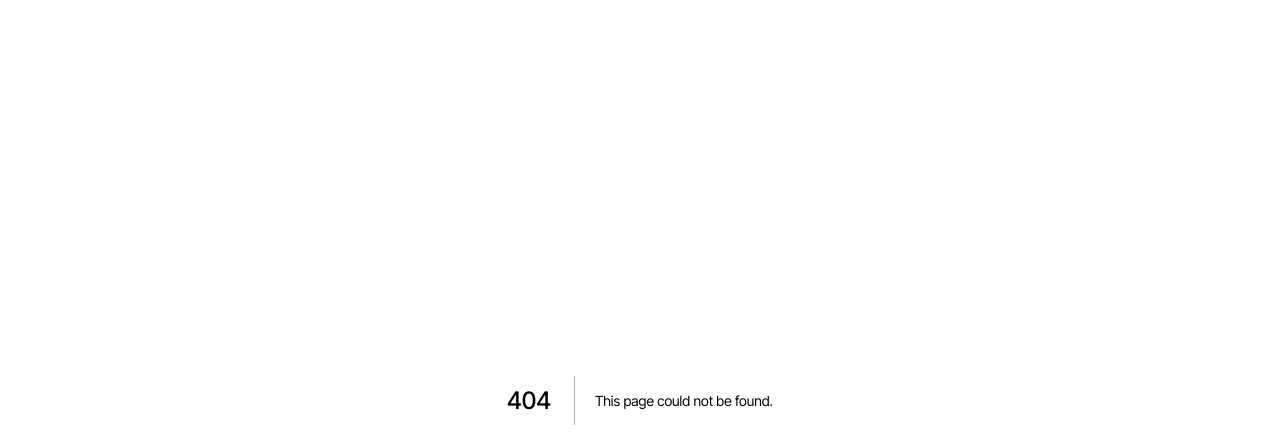
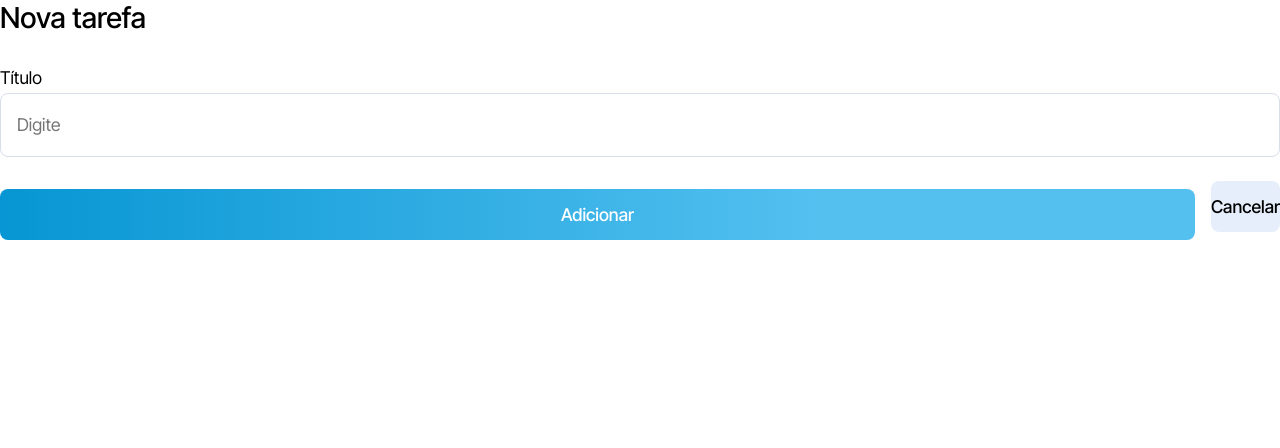
Before and after one commit to JaqueBRSilva/teste-dev-jr-legaplan, a Next.js app: page /new-task in a window 1280 px wide. Before the commit this address had no page. Shown: the top 448 px of the page. Built offline with nearby package versions, Linux system fonts and the light colour scheme.

Commit message:
feat: página `new-task` adicionada

```diff
--- /dev/null
+++ b/src/app/new-task/page.module.scss
@@ -0,0 +1,35 @@
+.labelText {
+    display: grid;
+    margin-bottom: 0.3rem;
+    font-size: 1.1rem;
+    font-weight: 400;
+}
+
+.inputTxt {
+    height: 4rem;
+    width: 100%;
+    padding: 1rem;
+    color: var(--black);
+    font-size: 1.1rem;
+    font-weight: 400;
+    background: transparent;
+    border-radius: 8px;
+    border: 1px solid var(--light-gray);
+
+    &::placeholder {
+        color: var(--gray);
+        font-size: 1.1rem;
+        font-weight: 400;
+    }
+}
+
+.groupButtonsContainer {
+
+    @media (min-width: 576px) {
+        display: flex;
+        flex-direction: row;
+        justify-content: center;
+        align-content: center;
+        gap: 1rem;
+    }
+}
--- /dev/null
+++ b/src/app/new-task/page.tsx
@@ -0,0 +1,76 @@
+'use client'
+
+import { useRouter } from 'next/navigation'
+import { useState } from 'react'
+import { AddNewTaskButton } from '../components/AddNewTaskButton/AddNewTaskButton'
+import { CancelButton } from '../components/CancelButton/CancelButton'
+import { TitlePage } from '../components/TitlePage/TitlePage'
+import { DATA_LIST } from '../data/dataList'
+import pageGlobalStyles from '../page.module.scss'
+import { IModal_Props } from '../types/ModalProps'
+import { Task_PropTypes } from '../types/TasksProps'
+import styles from './page.module.scss'
+
+
+export default function NewTask({ ...modalProps }: IModal_Props) {
+    const router = useRouter()
+
+    const [newTask, setNewTask] = useState('')
+
+
+    const handleCreateNewTask = () => {
+        let previousList: Task_PropTypes[] = DATA_LIST
+        let newTaskContent: Task_PropTypes
+
+        try {
+            newTaskContent = {
+                id: Math.random(),
+                taskDescription: newTask,
+                taskStatus: 'pending'
+            }
+
+            previousList.push(newTaskContent)
+
+        } catch (error) {
+            console.error('ERRO AO SALVAR NOVA TAREFA: ', error)
+        }
+
+        router.back()
+    }
+
+    return (
+        <div className={pageGlobalStyles.backgroundLayerForModal}>
+            <main className={pageGlobalStyles.modalMode}>
+                <TitlePage
+                    title='Nova tarefa'
+                />
+
+                <label htmlFor='inputTxt'
+                    className={styles.labelText}
+                >
+                    Título
+                </label>
+
+                <input
+                    id='inputTxt'
+                    name='inputTxt'
+                    type='text'
+                    maxLength={100}
+                    className={styles.inputTxt}
+                    placeholder={"Digite"}
+                    value={newTask}
+                    onChange={(event) => setNewTask(event.target.value)}
+                />
+
+                <div className={styles.groupButtonsContainer}>
+                    <AddNewTaskButton
+                        text='Adicionar'
+                        onClickResponse={() => handleCreateNewTask()}
+                    />
+
+                    <CancelButton />
+                </div>
+            </main>
+        </div>
+    )
+}
```
